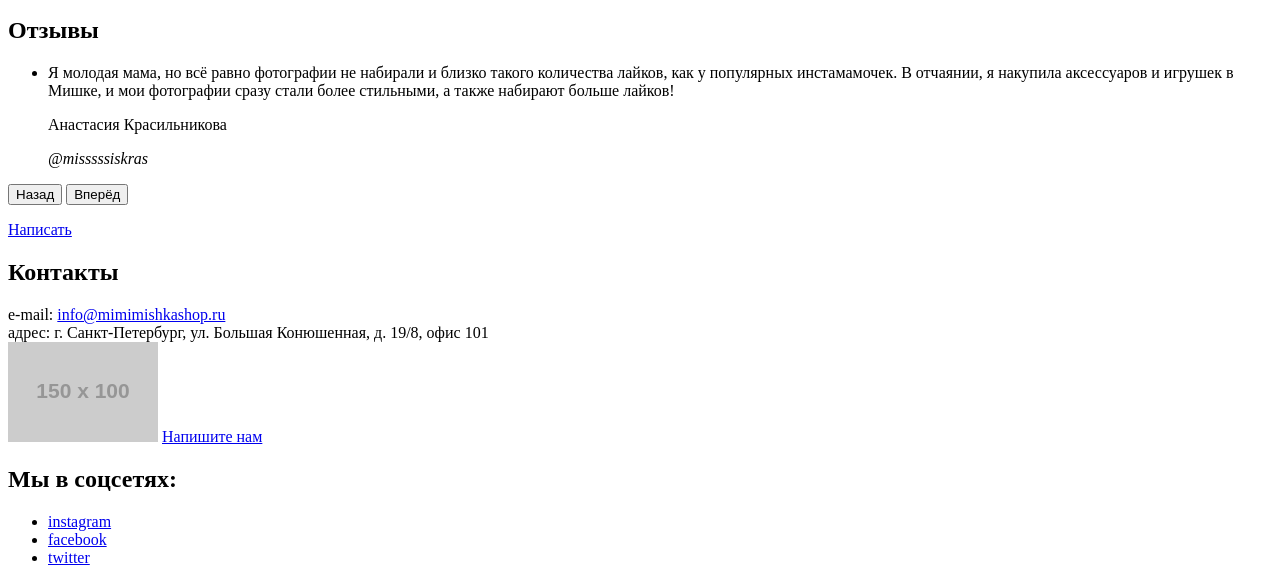
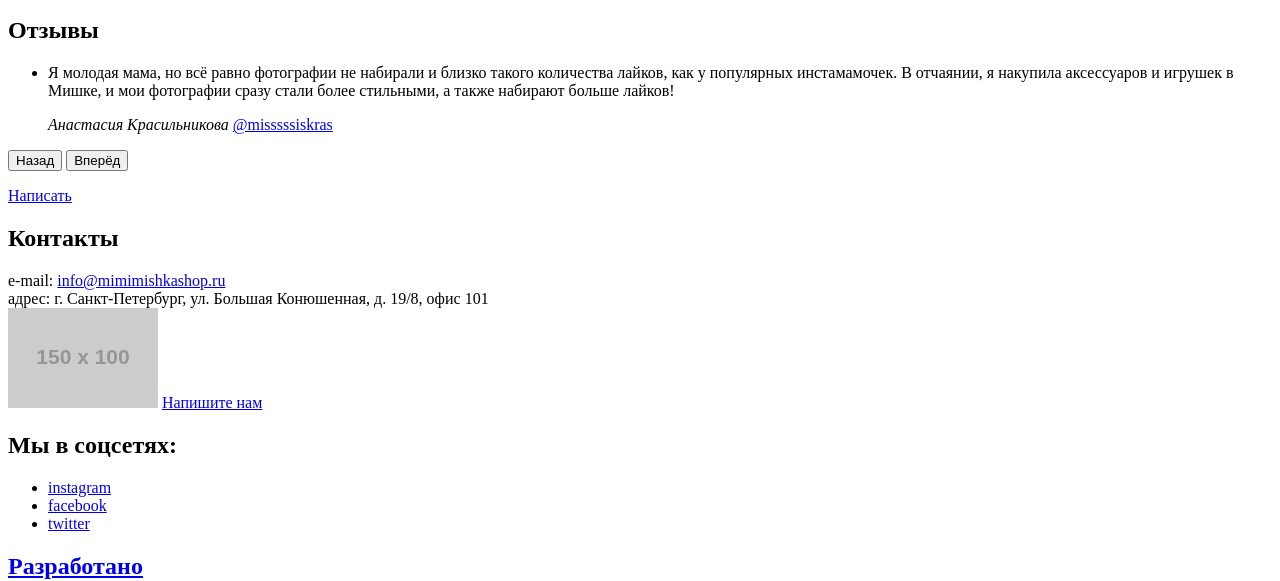
Before and after one commit to MyAlexEducation/774281-mishka, a website: page source/index.html in a window 1280 px wide. Shown: the part 914-1495 px from the top of the page. Drawn offline with Linux system fonts and the light colour scheme; placeholder pictures from the web are drawn by us.

Commit message:
правка тегов в разделе отзывов

```diff
--- a/source/index.html
+++ b/source/index.html
@@ -111,8 +111,8 @@
             как у популярных инстамамочек. В отчаянии, я накупила аксессуаров и игрушек в Мишке,
             и мои фотографии сразу стали более стильными, а также набирают больше лайков!
           </p>
-          <p class="reviews__author">Анастасия Красильникова</p>
-          <cite class="reviews__nickname">@misssssiskras</cite>
+          <cite class="reviews__author">Анастасия Красильникова</cite>
+          <a href="#" class="reviews__nickname">@misssssiskras</a>
         </li>
       </ul>
       <p class="reviews__toggles">
```
